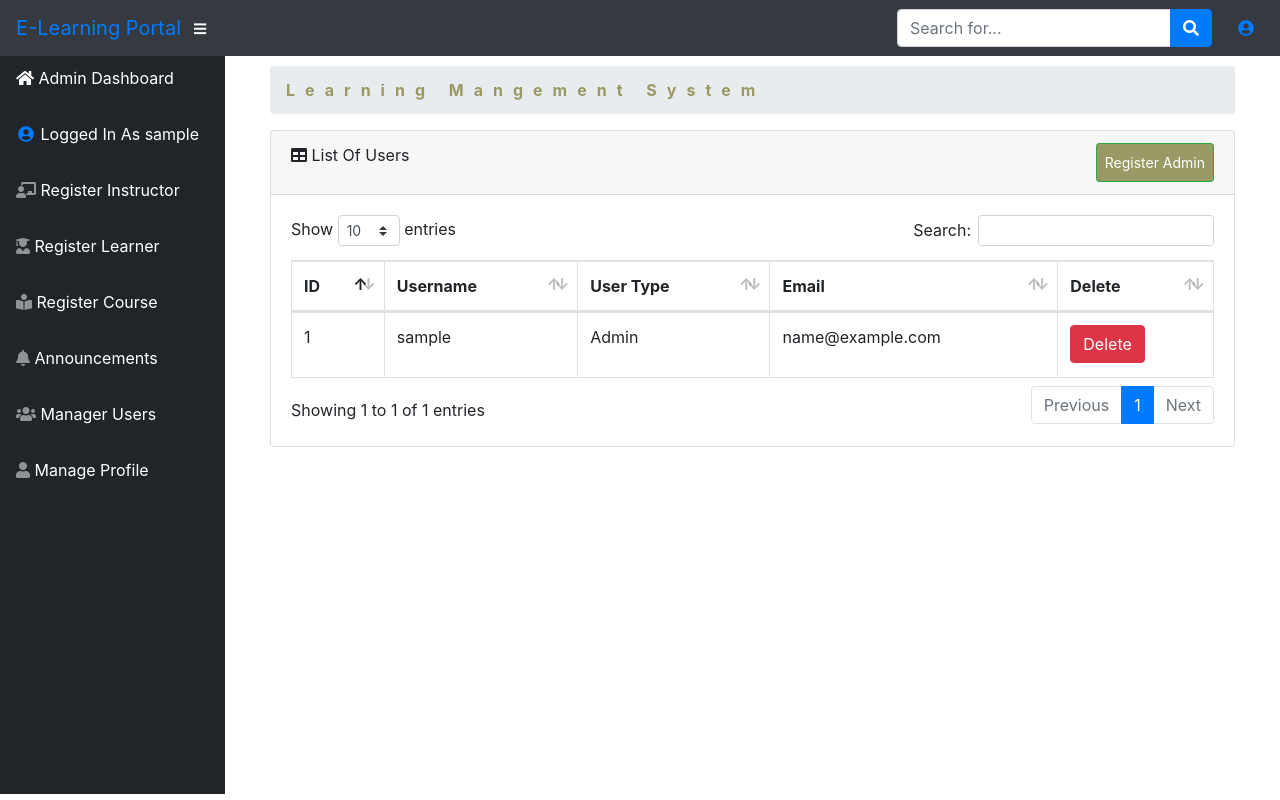
After one commit to szhou12/elearning, a Django app: page /aluser/ in a window 1280 px wide. The commit adds this page. Run offline with Django 4.2, Linux system fonts and the light colour scheme; the visitor is signed in with stand-in values (Sample User, id 1); data comes from the database, SQL or seed files in the repository; some libraries are stand-ins or nearby versions.

Commit message:
finish manage user

```diff
--- a/immersioned/templates/dashboard/admin/base.html
+++ b/immersioned/templates/dashboard/admin/base.html
@@ -113,7 +113,7 @@
 
 
     <li class="nav-item">
-        <a class="nav-link" href="">
+        <a class="nav-link" href="{% url 'aluser' %}">
             <i class="fas fa-users"></i>
             <span style="color: white">Manager Users</span>
         </a>
--- /dev/null
+++ b/immersioned/templates/dashboard/admin/list_users.html
@@ -0,0 +1,112 @@
+{% extends 'dashboard/admin/base.html' %}
+
+{% block body %}
+
+        <div class="container-fluid">
+        <div class="row">
+          <div class="col-12 mb-3">
+          <div class="col-12 mb-3">
+
+                <div id="content-wrapper">
+        <div class="container-fluid">
+            <ol class="breadcrumb">
+                <li class="breadcrumb-item">
+                    <a href="#" style="color: #999965; font-weight: bold; letter-spacing: 10px">Learning Mangement System</a>
+                </li>
+            </ol>
+            <div class="card mb-3">
+                <div class="card-header">
+                    <i class="fas fa-table"></i>
+                    List Of Users
+                    <a  class="btn btn-sm btn-success" href="" style="padding: 8px; float: right; background-color: #999965; color: white;">Register Admin</a>
+                </div>
+                <div class="card-body">
+                    {% for message in messages %}
+                        <div class="alert alert-{{ message.tags }} alert-dismissible" role="alert">
+                            {{ message }}
+                        </div>
+                    {% endfor %}
+                    <div class="table-responsive">
+                        <table class="table table-bordered" id="dataTable" width="100%" cellspacing="0">
+                            <thead>
+                            <tr>
+                                <th>ID</th>
+                                <th>Username</th>
+                                <th>User Type</th>
+                                <th>Email</th>
+                                <th>Delete</th>
+
+                            </tr>
+                            </thead>
+                            <tbody>
+
+                        {% if users %}
+                            {% for user in users %}
+                                <tr>
+                                    <td>{{ user.id }}</td>
+                                    <td>{{ user.username }}</td>
+                                    <td>{% if user.is_learner == True %}
+                                      <p>Learner</p>
+                                    {% elif user.is_admin == True %}
+                                      <p>Admin</p>
+                                    {% else %}
+                                    <p>Instructor</p>
+                                      {% endif %}
+                                    </td>
+                                    <td>{{ user.email }}</td>
+        <td>
+          <a href="{% url 'aduser' user.pk %}"><button type="button" class="btn btn-danger"> Delete</button></a></td>
+                                </tr>
+                            {% endfor %}
+                        {% endif %}
+                            </tbody>
+                        </table>
+                          {% if is_paginated %}
+  <ul class="pagination">
+    {% if page_obj.has_previous %}
+      <li><a href="?page={{ page_obj.previous_page_number }}">&laquo;</a></li>
+    {% else %}
+      <li class="disabled"><span>&laquo;</span></li>
+    {% endif %}
+    {% for i in paginator.page_range %}
+      {% if page_obj.number == i %}
+        <li class="active"><span>{{ i }} <span class="sr-only">(current)</span></span></li>
+      {% else %}
+        <li><a href="?page={{ i }}">{{ i }}</a></li>
+      {% endif %}
+    {% endfor %}
+    {% if page_obj.has_next %}
+      <li><a href="?page={{ page_obj.next_page_number }}">&raquo;</a></li>
+    {% else %}
+      <li class="disabled"><span>&raquo;</span></li>
+    {% endif %}
+  </ul>
+{% endif %}
+                    </div>
+                </div>
+            </div>
+        </div>
+    </div>
+
+
+  </tbody>
+</table>
+
+
+          </div>
+        </div>
+      </div>
+    </div>
+
+{% endblock %}
+
+{% block extrascripts %}
+  <script type="text/javascript">
+      $(function () {
+          // Hide message
+          $(".alert").fadeTo(2000, 500).slideUp(500, function () {
+              $(".alert").slideUp(500);
+          });
+      });
+  </script>
+{% endblock extrascripts %}
--- a/immersioned/urls.py
+++ b/immersioned/urls.py
@@ -18,6 +18,8 @@
     path('isign/', views.InstructorSignUpView.as_view(), name='isign'),
     path('addlearner/', views.AdminLearner.as_view(), name='addlearner'),
     path('apost/', views.AdminCreatePost.as_view(), name='apost'),
+    path('aluser/', views.ListUserView.as_view(), name='aluser'),
+    path('aduser/<int:pk>', views.ADeleteuser.as_view(), name='aduser'),
     # Instructor URLs
     path('instructor/', views.home_instructor, name='instructor'),
     path('quiz_add/', views.QuizCreateView.as_view(), name='quiz_add'),
--- a/immersioned/views.py
+++ b/immersioned/views.py
@@ -185,6 +185,23 @@
         return super().form_valid(form)
 
 
+class ListUserView(LoginRequiredMixin, ListView):
+    model = User
+    template_name = 'dashboard/admin/list_users.html'
+    context_object_name = 'users'
+    paginated_by = 10
+
+
+    def get_queryset(self):
+        return User.objects.order_by('-id')
+
+class ADeleteuser(SuccessMessageMixin, DeleteView):
+    model = User
+    template_name = 'dashboard/admin/confirm_delete2.html'
+    success_url = reverse_lazy('aluser')
+    success_message = "User Deleted Successfully"
+
+
 # Instructor Views
 def home_instructor(request):
     return render(request, 'dashboard/instructor/home.html')
```
Also changed, not shown: immersioned/templates/dashboard/admin/confirm_delete2.html (added, +47 -0 lines).
